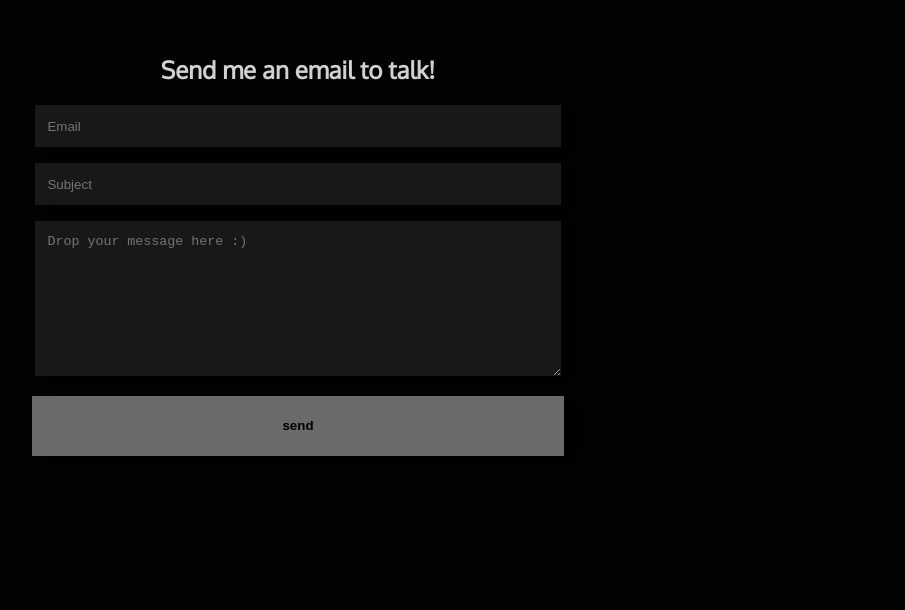
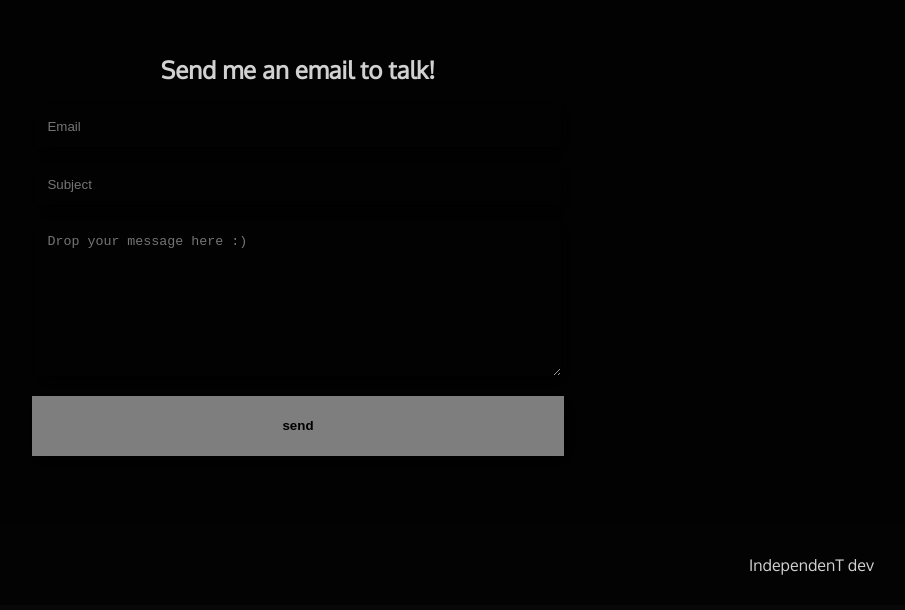
Before and after one commit to JuanGenovese/Portfolio, a React (Vite) app: page /Blog in a window 1280 px wide. Shown: the part 838-1448 px from the top of the page, without its empty margins (342-1247 px from the left). Built offline with nearby package versions, Linux system fonts and the light colour scheme.

Commit message:
(src/component/AboutMe2): diseños

```diff
--- a/src/components/AboutMe2/AboutMe2.module.css
+++ b/src/components/AboutMe2/AboutMe2.module.css
@@ -21,8 +21,8 @@
     margin-bottom: 2vh;
     padding-left: 1vw;
     border: none;
-    background-color: rgba(209, 209, 209, 0.1);
-    box-shadow: 10px 4px 15px black;
+    background-color: rgba(209, 209, 209, 0.0);
+    box-shadow: 4px 4px 15px black;
 }
 
 .subjectInput{
@@ -31,8 +31,8 @@
     margin-bottom: 2vh;
     padding-left: 1vw;
     border: none;
-    background-color: rgba(209, 209, 209, 0.1);
-    box-shadow: 10px 4px 15px black;
+    background-color: rgba(209, 209, 209, 0.0);
+    box-shadow: 4px 4px 15px black;
 }
 
 .form textarea {
@@ -41,8 +41,8 @@
     padding-left: 1vw;
     padding-top: 1vw;
     border: none;
-    background-color: rgba(209, 209, 209, 0.1);
-    box-shadow: 10px 4px 15px black;
+    background-color: rgba(209, 209, 209, 0.0);
+    box-shadow: 4px 4px 15px black;
 }
 
 .form button {
@@ -50,7 +50,13 @@
     width: 41.5vw;
     margin-top: 2.5vh;
     border: none;
-    background-color: rgb(209, 209, 209, 0.5);
+    background-color: rgb(209, 209, 209, 0.6);
     font-weight: bold;
-    box-shadow: 15px 4px 10px black;
+    box-shadow: 4px 4px 15px black;
+    transition: 0.3s;
 }
+
+.form button:hover{
+    transition: 0.3s;
+    background-color: rgb(209, 209, 209, 0.9);
+}
--- a/src/views/Blog/Blog.jsx
+++ b/src/views/Blog/Blog.jsx
@@ -17,11 +17,11 @@ const Blog = () => {
         <a href="/"><p className={style.nombre}>Juan Cruz Genovese</p></a>
         <a href="https://www.instagram.com/independent.software/" target='blank'><p className={style.weAsGrowers}>we as coders</p></a>
         <div className={style.presentacionConteiner}>
-            <h1 className={style.presentacion}> Scroll down and contact me...</h1>
+            <h1 className={style.presentacion}>DO YOU WANT TO WORK WITH ME? <br />OR JUST MAKE A FRIEND...</h1>
         </div>
       </div>
       <AboutMe2/>
-      <div className={style.relleno}></div>
+      <div className={style.relleno}> IndependenT dev</div>
     </div>
   )
 }
--- a/src/views/Blog/Blog.module.css
+++ b/src/views/Blog/Blog.module.css
@@ -65,6 +65,10 @@
 }
 
 .relleno {
-    height: 15vh;
+    height: 10vh;
     background-color: rgb(3, 3, 3);
+    display: flex;
+    justify-content: end;
+    align-items: center;
+    padding-right: 5vw;
 }
```
Also changed, not shown: 1 other file (tests, documents, lock files or other folders).
